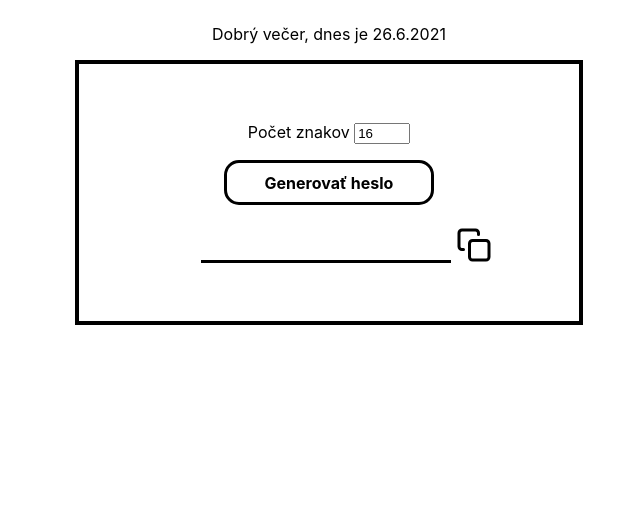
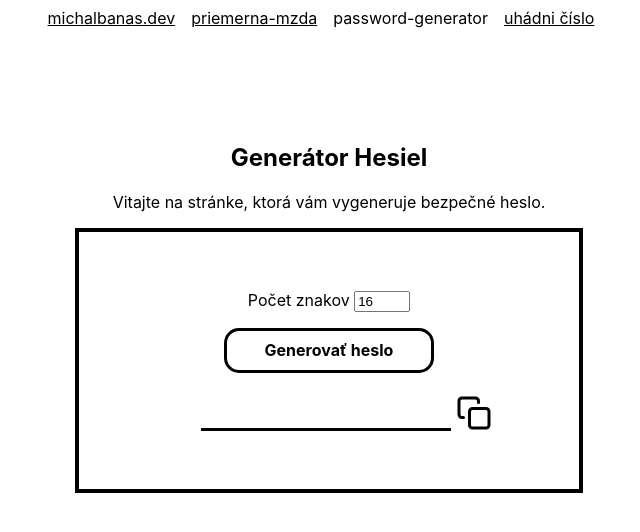
Before and after one commit to michallbanas/password-generator, a plain HTML site: page index.html in a window 1280 px wide. Shown: the whole page, without its empty margins (311-951 px from the left). Drawn offline with Linux system fonts and the light colour scheme.

Commit message:
update description, design and funcionality

```diff
--- a/generator.js
+++ b/generator.js
@@ -34,18 +34,6 @@ function copyToClipboard () {
         } catch (err) {
             console.error("Nepodarilo sa skopírovať", err)
         }
-
 }
 
 kopírovať.addEventListener("click", copyToClipboard)
-
-// Aktuálny dátum
-
-let dátum = new Date()
-
-if (dátum.getHours() >= 17 || dátum.getHours() < 3)
-    document.querySelector(".date").textContent = ("Dobrý večer, dnes je " + dátum.getDate() + "." + (dátum.getMonth()+1) + "." + dátum.getFullYear())
-else if (dátum.getHours() > 3 || dátum.getHours() <=10)
-    document.querySelector(".date").textContent = ("Dobré ráno, dnes je " + dátum.getDate() + "." + (dátum.getMonth()+1) + "." + dátum.getFullYear())
-else
-    document.querySelector(".date").textContent = ("Dobrý deň, dnes je " + dátum.getDate() + "." + (dátum.getMonth()+1) + "." + dátum.getFullYear())
--- a/index.html
+++ b/index.html
@@ -8,9 +8,16 @@
     <title>Password Generator</title>
   </head>
   <body>
+    <nav class="navigácia">
+        <a class="a-navigácia" href="https://www.michalbanas.dev">michalbanas.dev</a>
+        <a class="a-navigácia" href="https://michallbanas.github.io/priemerna-mzda/">priemerna-mzda</a>
+        <a class="a-navigácia-active" href="https://michallbanas.github.io/password-generator/">password-generator</a>
+        <a class="a-navigácia" href="https://michallbanas.github.io/hra-mdn/">uhádni číslo</a>
+    </nav>
     <main>
       <article>
-        <p class="date"></p>
+        <h1>Generátor Hesiel</h1>
+        <p>Vitajte na stránke, ktorá vám vygeneruje bezpečné heslo.</p>
         <form id="password-generator">
           <div class="box-1">
             <label for="lenght">Počet znakov</label>
@@ -25,12 +32,8 @@
             <input type="text" id="výsledok">
             <svg id="icon" xmlns="http://www.w3.org/2000/svg" width="36" height="36" viewBox="0 0 24 24" fill="none" stroke="#000" stroke-width="2" stroke-linecap="round" stroke-linejoin="round" class="feather feather-copy"><rect x="9" y="9" width="13" height="13" rx="2" ry="2"></rect><path d="M5 15H4a2 2 0 0 1-2-2V4a2 2 0 0 1 2-2h9a2 2 0 0 1 2 2v1"></path></svg>
           </div>
-
-
-
         </form>
       </article>
-
     </main>
     <script src="generator.js"></script>
   </body>
--- a/style.css
+++ b/style.css
@@ -9,15 +9,40 @@ body {
     font-family: var(--font-primary)
 }
 
+.navigácia {
+    display: flex;
+    justify-content: center;
+  }
+
+  .a-navigácia, .date {
+    margin-right: 1em;
+    color: var(--font-primary);
+  }
+  .a-navigácia-active {
+    margin-right: 1em;
+    text-decoration: none;
+    color: var(--font-primary);
+    cursor: default;
+  }
+
+  .a-navigácia:visited {
+    color: var(--font-primary);
+  }
+
 main {
     display: grid;
     grid-template-columns: 1fr 3fr 1fr;
+    justify-content: center; /* Vertikálne */
+    align-items: center; /* Horizontálne */
+    height: 70vh;
 }
 
 article {
     grid-column: 2/3;
-    width: auto;
-    height: auto;
+}
+
+h1 {
+    text-align: center;
 }
 
 p {
```
